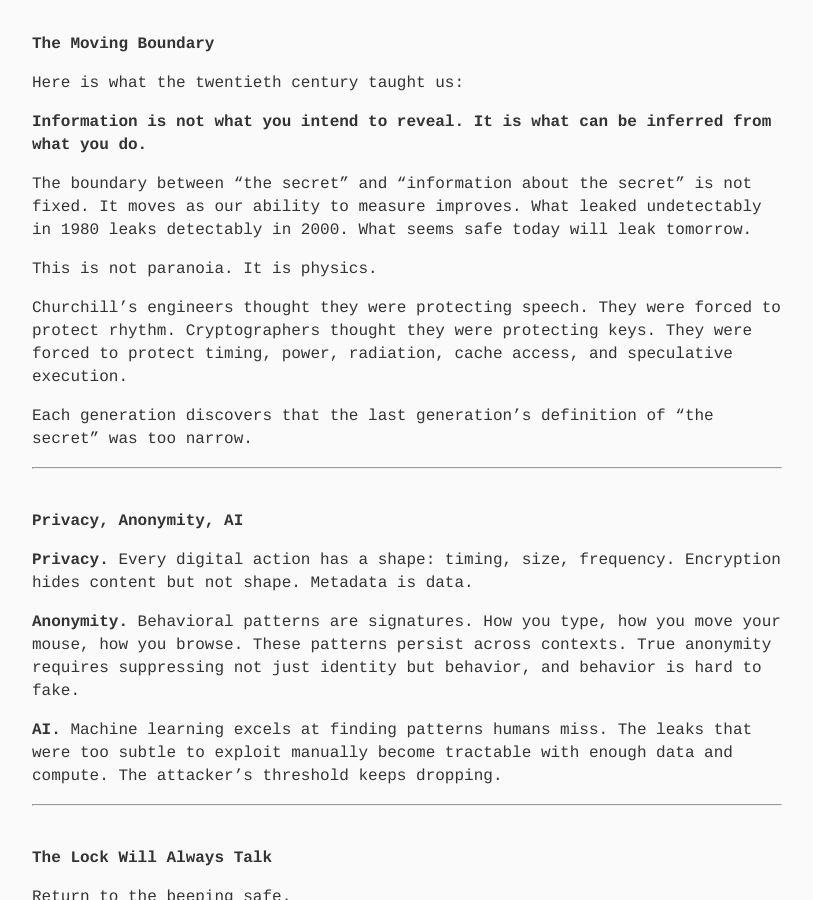
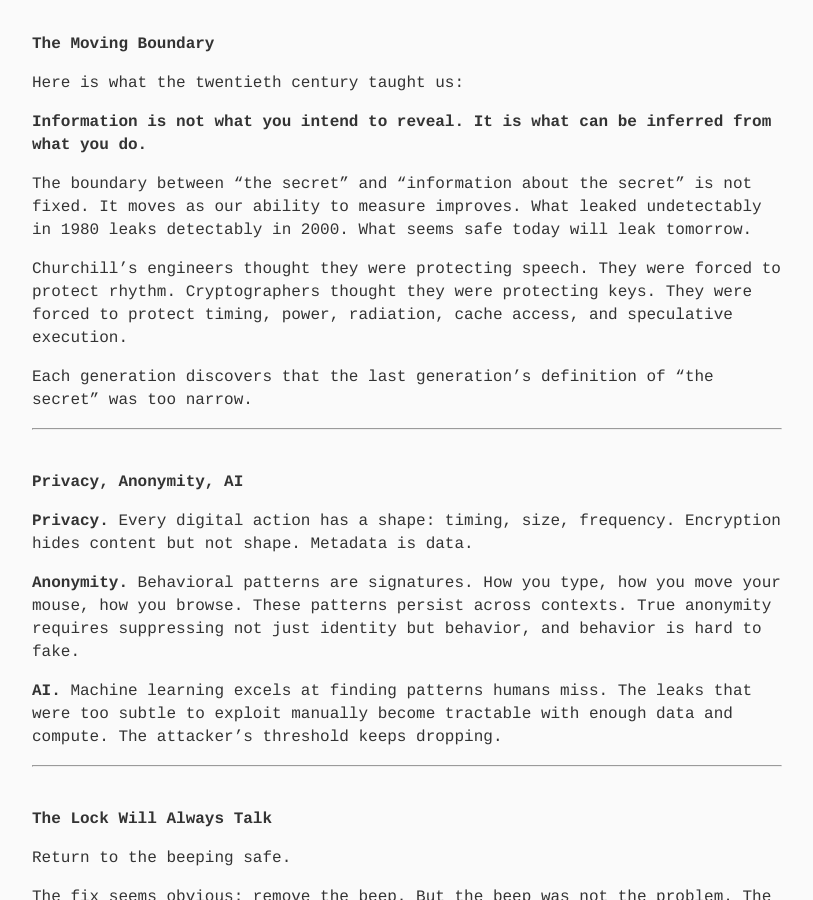
Before and after one commit to gcol33/blog, a Jekyll site: the page built from _posts/2025-12-06-leaky-locks.md, in a window 1280 px wide and 900 px high, scrolled down 5819 px. Shown: the whole window, without its empty margins (233-1046 px from the left). Built offline with Jekyll 4.4.1, drawn with Linux system fonts in a browser that asks for light colours; some web fonts are replaced.

Commit message:
Remove AI-sounding sentence
🤖 Generated with [Claude Code](https://claude.com/claude-code)

Co-Authored-By: Claude Opus 4.5 <noreply@anthropic.com>

```diff
--- a/_posts/2025-12-06-leaky-locks.md
+++ b/_posts/2025-12-06-leaky-locks.md
@@ -426,8 +426,6 @@ Here is what the twentieth century taught us:
 
 The boundary between "the secret" and "information about the secret" is not fixed. It moves as our ability to measure improves. What leaked undetectably in 1980 leaks detectably in 2000. What seems safe today will leak tomorrow.
 
-This is not paranoia. It is physics.
-
 Churchill's engineers thought they were protecting speech. They were forced to protect rhythm. Cryptographers thought they were protecting keys. They were forced to protect timing, power, radiation, cache access, and speculative execution.
 
 Each generation discovers that the last generation's definition of "the secret" was too narrow.
```
